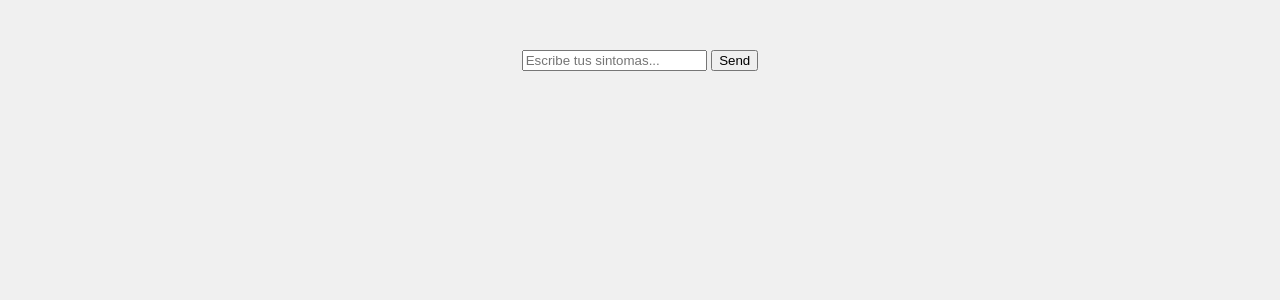
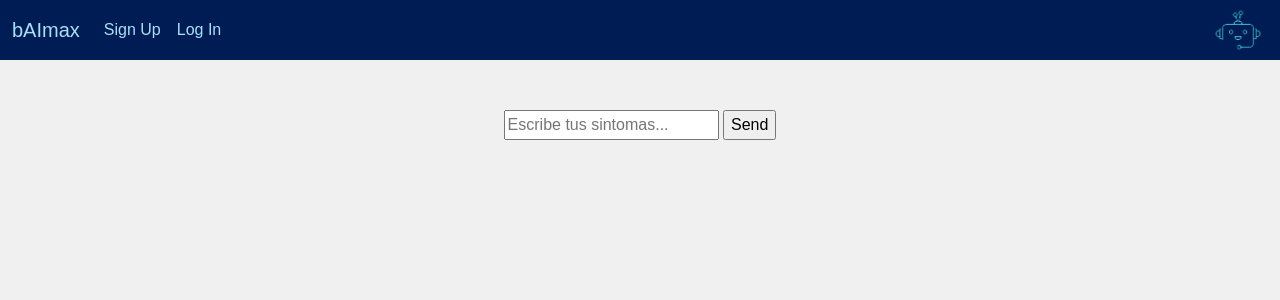
Before and after one commit to edup3/ProyectoInt1, a Django app: page /chatbot/ in a window 1280 px wide. Shown: the top 300 px of the page. Run offline with Django 5.2, Linux system fonts and the light colour scheme.

Commit message:
general changes

```diff
--- a/bAImaxProject/bAImax/templates/base.html
+++ b/bAImaxProject/bAImax/templates/base.html
@@ -6,21 +6,21 @@
 </head>
 <nav class="navbar navbar-expand-lg bg-body-tertiary">
     <div class="container-fluid">
-      <a class="navbar-brand" href="#">bAImax</a>
+      <a class="navbar-brand" href="{% url 'home' %}">bAImax</a>
       <button class="navbar-toggler" type="button" data-bs-toggle="collapse" data-bs-target="#navbarSupportedContent" aria-controls="navbarSupportedContent" aria-expanded="false" aria-label="Toggle navigation">
         <span class="navbar-toggler-icon"></span>
       </button>
       <div class="collapse navbar-collapse" id="navbarSupportedContent">
         <ul class="navbar-nav me-auto mb-2 mb-lg-0">
           <li class="nav-item">
-            <a class="nav-link" aria-current="page" href="#">Sign Up</a>
+            <a class="nav-link" aria-current="page" href="{% url 'chatbot' %}">Sign Up</a>
           </li>
           <li class="nav-item">
             <a class="nav-link" href="#">Log In</a>
           </li>
         </ul>
+        <img src="{% static 'bAImaxLogo.png' %}" alt="" class="logo">
       </div>
-      <img src="{% static 'bAImaxLogo.png' %}" alt="" class="logo">
     </div>
   </nav>
   {% block content %}
--- a/bAImaxProject/bAImax/urls.py
+++ b/bAImaxProject/bAImax/urls.py
@@ -19,6 +19,5 @@ from django.urls import path,include
 from chatbot import views as chatviews
 urlpatterns = [
     path('admin/', admin.site.urls),
-    path('',chatviews.home),
-    path('chatbot/',chatviews.chatbot)
+    path('',include('chatbot.urls')),
 ]
--- /dev/null
+++ b/bAImaxProject/chatbot/chatbotback.py
@@ -0,0 +1,2 @@
+def answer_message():
+    return 'Hola, Soy bAImax!'
--- a/bAImaxProject/chatbot/static/base.css
+++ b/bAImaxProject/chatbot/static/base.css
@@ -27,3 +27,7 @@
     color: #f0f0f0;
     scale: 1.2;
 }
+.navbar-toggler{
+    background-color: #0A2472;
+    border-color: #a6e1fa;
+}
--- a/bAImaxProject/chatbot/templates/chatbot.html
+++ b/bAImaxProject/chatbot/templates/chatbot.html
@@ -1,4 +1,6 @@
+{% extends 'base.html' %}
 {% load static %}
+{% block content %}
 <!DOCTYPE html>
 <link rel="stylesheet" href="{% static 'chatbot.css' %}">
 <head>
@@ -17,3 +19,4 @@
     </div>
 </body>
 </html>
+{% endblock content %}
--- a/bAImaxProject/chatbot/urls.py
+++ b/bAImaxProject/chatbot/urls.py
@@ -2,4 +2,6 @@ from django.urls import path
 from . import views
 
 urlpatterns = [
+    path('', views.home, name='home'),
+    path('chatbot/',views.chatbot,name='chatbot'),
 ]
--- a/bAImaxProject/chatbot/views.py
+++ b/bAImaxProject/chatbot/views.py
@@ -1,11 +1,13 @@
 from django.shortcuts import render
 from django.template import loader
 from django.http import HttpResponse
-
+from . import chatbotback
 # Create your views here.
 
 def home(request):
+    respuesta = chatbotback.answer_message()
     return render(request,'home.html')
 
 def chatbot(request):
-    return render(request,'chatbot.html')
+    respuesta = chatbotback.answer_message()
+    return render(request,'chatbot.html',context={'respuesta': respuesta})
```
Also changed, not shown: bAImaxProject/db.sqlite3.
